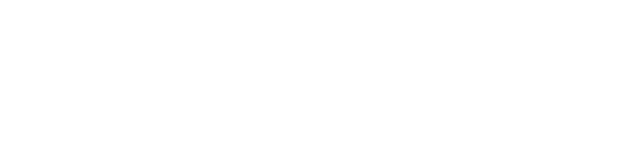
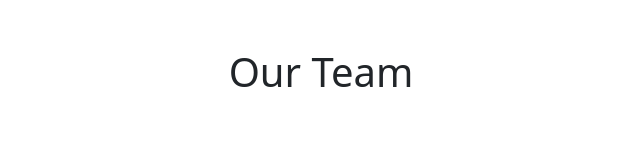
Before and after one commit to Emmanuele-Iannucci/js-our-team, a plain HTML site: page assets/index.html in a window 1280 px wide. Shown: the whole page, without its empty margins (319-959 px from the left). Drawn offline with nearby package versions, Linux system fonts and the light colour scheme.

Commit message:
add_bootstrap_css

```diff
--- a/assets/index.html
+++ b/assets/index.html
@@ -1,11 +1,19 @@
 <!DOCTYPE html>
 <html lang="en">
+
 <head>
     <meta charset="UTF-8">
     <meta name="viewport" content="width=device-width, initial-scale=1.0">
     <title>Our Team</title>
+    <!-- Bootstrap CSS -->
+    <link href="https://cdn.jsdelivr.net/npm/bootstrap@5.3.0/dist/css/bootstrap.min.css" rel="stylesheet">
 </head>
+
 <body>
+    <div class="container my-5">
+        <h1 class="text-center mb-4">Our Team</h1>
+    </div>
     <script src="/assets/script.js"></script>
 </body>
+
 </html>
```
